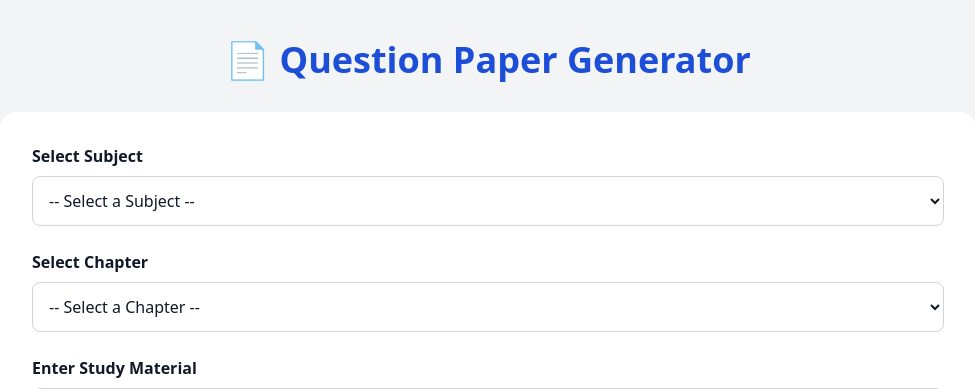
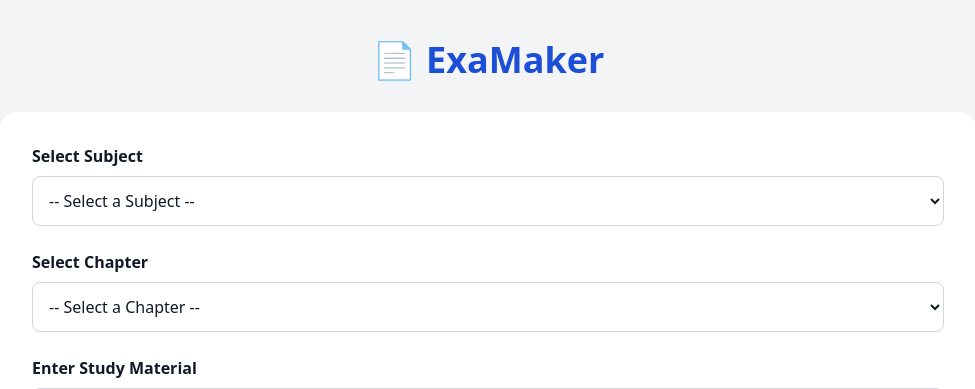
Before and after one commit to 01Shashank01/ExaMaker, a Flask app: template templates/index.html in a window 1280 px wide. Shown: the top 389 px of the page, without its empty margins (152-1127 px from the left). Run offline with Flask 3, Linux system fonts and the light colour scheme; the template is opened without the code that fills it, so the values that code supplies are empty; some libraries are stand-ins or nearby versions.

Commit message:
Update index.html

```diff
--- a/templates/index.html
+++ b/templates/index.html
@@ -9,7 +9,7 @@
 <body class="bg-gray-100 min-h-screen text-gray-900">
 
   <div class="max-w-5xl mx-auto px-6 py-10">
-    <h1 class="text-4xl font-bold text-center mb-8 text-blue-700">📄 Question Paper Generator</h1>
+    <h1 class="text-4xl font-bold text-center mb-8 text-blue-700">📄 ExaMaker</h1>
 
     <form action="/" method="POST" enctype="multipart/form-data" class="bg-white p-8 rounded-2xl shadow-lg space-y-6">
 
```
